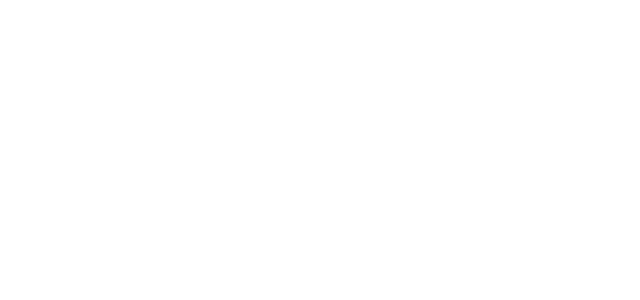
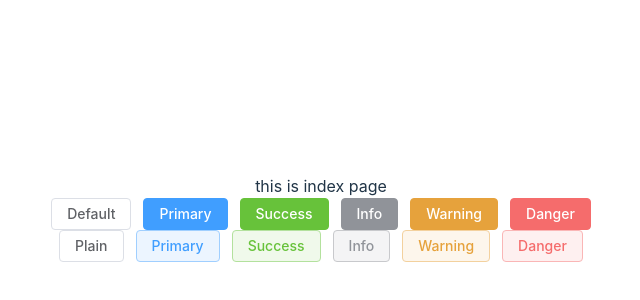
Before and after one commit to Eechon/vitejs-vite-checkPage, a Vue app: page / in a window 1280 px wide. Shown: the part 182-482 px from the top of the page, without its empty margins (319-959 px from the left). Built offline with nearby package versions, Linux system fonts and the light colour scheme.

Commit message:
methods不在export内

```diff
--- a/src/view/index.vue
+++ b/src/view/index.vue
@@ -28,39 +28,35 @@
 
     }
   },
-}
-
   methods: {
-  handleClick()
-  {
+    handleClick () {
       console.log("handleClick");
       this.$router.push({
         path: "/carlight"
       })
 
-  }
-  handleClick1()
-  {
-    console.log("handleClick1");
-
-  }
-  handleClick2()
-  {
+    },
+    handleClick1 () {
+      console.log("handleClick1")
+    },
+    handleClick2 () {
       console.log("handleClick2");
 
-  }
-  handleClick3()
-  {
+    },
+    handleClick3 () {
       console.log("handleClick3");
 
-  }
-  handleClick4()
-  {
+    },
+    handleClick4 () {
       console.log("handleClick4");
 
     }
 
   }
+
+}
+
+
 </script>
 
 <style></style>
```
Lines whose indentation alone changed are shown as unchanged.
